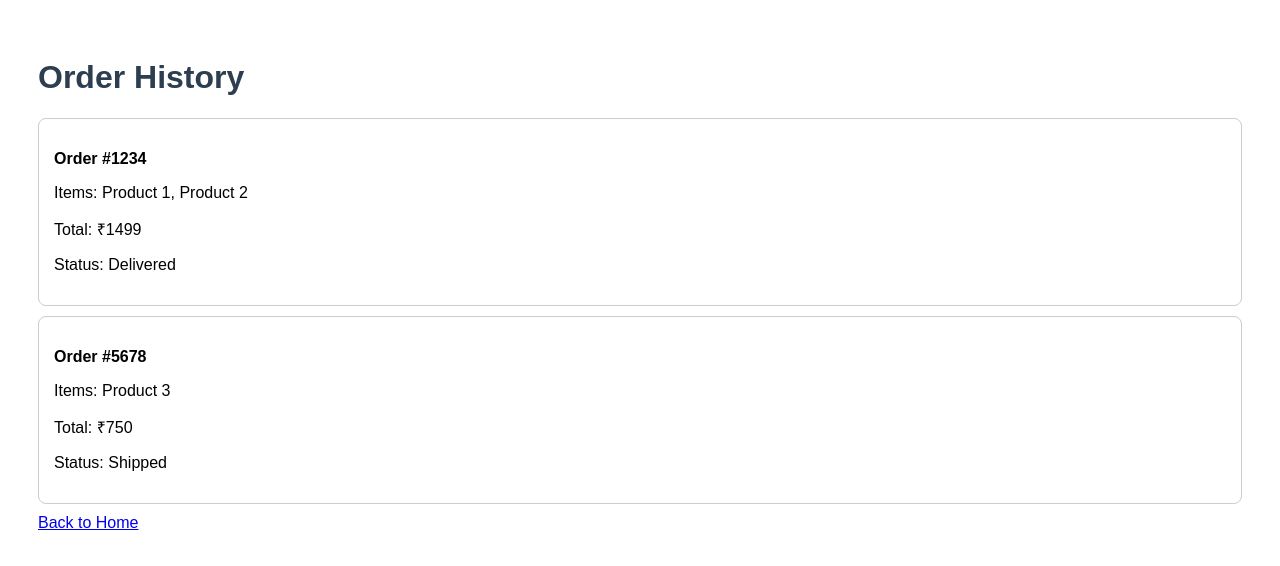
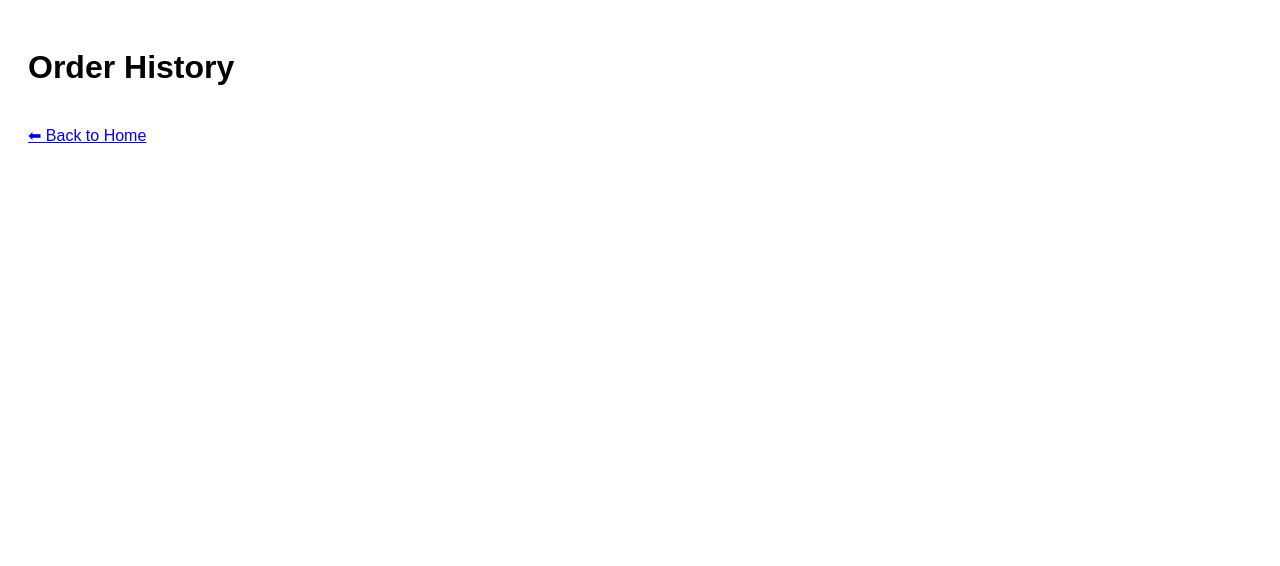
Before and after one commit to shri05-05/FrontEnd, a plain HTML site: page orders.html in a window 1280 px wide. Drawn offline with Linux system fonts and the light colour scheme.

Commit message:
Update orders.html

```diff
--- a/orders.html
+++ b/orders.html
@@ -2,39 +2,17 @@
 <html lang="en">
 <head>
   <meta charset="UTF-8">
-  <meta name="viewport" content="width=device-width, initial-scale=1">
   <title>Orders</title>
   <style>
-    body {
-      font-family: Arial, sans-serif;
-      padding: 30px;
-    }
-    h1 {
-      color: #2c3e50;
-    }
-    .order {
-      border: 1px solid #ccc;
-      margin: 10px 0;
-      padding: 15px;
-      border-radius: 8px;
-    }
+    body { font-family: Arial; padding: 20px; }
+    ul { list-style-type: none; padding: 0; }
+    li { margin: 10px 0; }
   </style>
 </head>
 <body>
   <h1>Order History</h1>
-  <div class="order">
-    <p><strong>Order #1234</strong></p>
-    <p>Items: Product 1, Product 2</p>
-    <p>Total: ₹1499</p>
-    <p>Status: Delivered</p>
-  </div>
-  <div class="order">
-    <p><strong>Order #5678</strong></p>
-    <p>Items: Product 3</p>
-    <p>Total: ₹750</p>
-    <p>Status: Shipped</p>
-  </div>
-  <a href="index.html">Back to Home</a>
+  <ul id="orderList"></ul>
+  <br><a href="index.html">⬅ Back to Home</a>
   <script src="script.js"></script>
 </body>
 </html>
```
